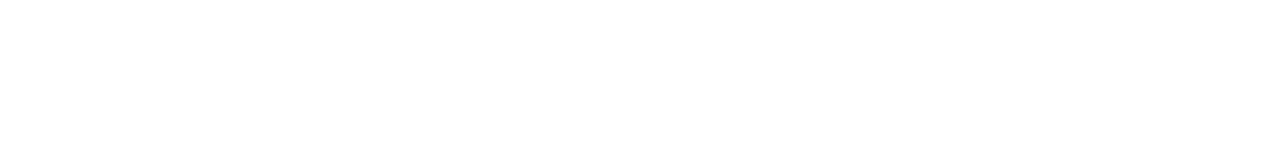
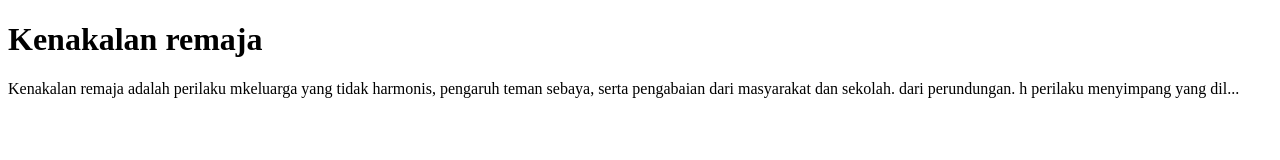
Before and after one commit to saarahhanifah248231-commits/latihan_2, a plain HTML site: page index.html in a window 1280 px wide. Drawn offline with Linux system fonts and the light colour scheme.

Commit message:
tambah h1

```diff
--- a/index.html
+++ b/index.html
@@ -6,6 +6,10 @@
     <title>Document</title>
 </head>
 <body>
-
+    <h1>Kenakalan remaja</h1>
+    <p>Kenakalan remaja adalah perilaku mkeluarga yang tidak harmonis, pengaruh teman sebaya, serta pengabaian dari masyarakat dan sekolah.
+dari perundungan.
+h perilaku menyimpang yang dil...
+</p>
 </body>
 </html>
```
